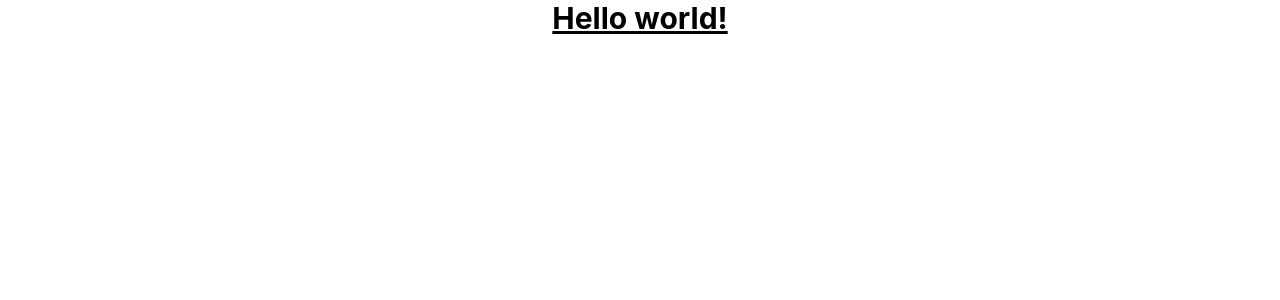
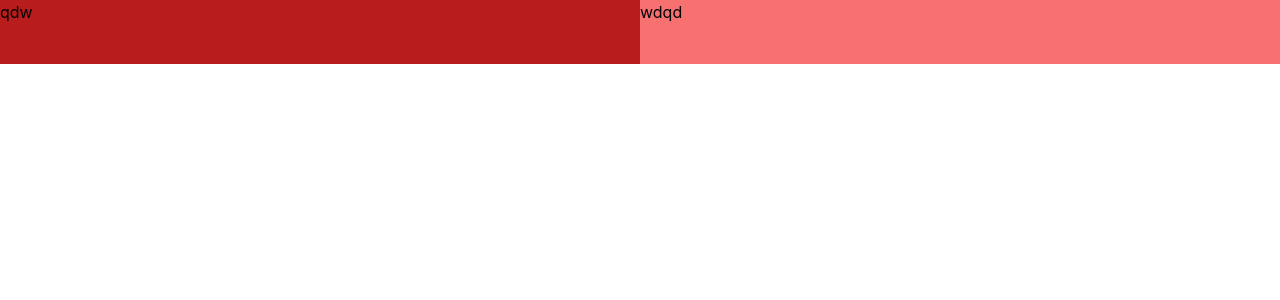
Before and after one commit to RawdonNoronha/distime, a React (Create React App) app: page / in a window 1280 px wide. Shown: the top 300 px of the page. Built offline with nearby package versions, Linux system fonts and the light colour scheme.

Commit message:
Navigation Bar

```diff
--- a/src/App.js
+++ b/src/App.js
@@ -1,12 +1,10 @@
-import logo from './logo.svg';
 import './App.css';
+import Navigation from "./Components/Navigation";
 
 function App() {
   return (
     <div className="App">
-      <h1 className="text-3xl font-bold underline">
-        Hello world!
-      </h1>
+      <Navigation />
     </div>
   );
 }
--- /dev/null
+++ b/src/Components/Navigation.jsx
@@ -0,0 +1,14 @@
+import React from 'react'
+
+function Navigation() {
+  return (
+    <div className='h-16 bg-slate-300'>
+      <div className='flex h-16'>
+        <div className='flex flex-none w-2/4 bg-red-700'>qdw</div>
+        <div className='flex flex-none w-2/4 bg-red-400'>wdqd</div>
+      </div>
+    </div>
+  )
+}
+
+export default Navigation
```
Also changed, not shown: src/logo.svg (deleted).
